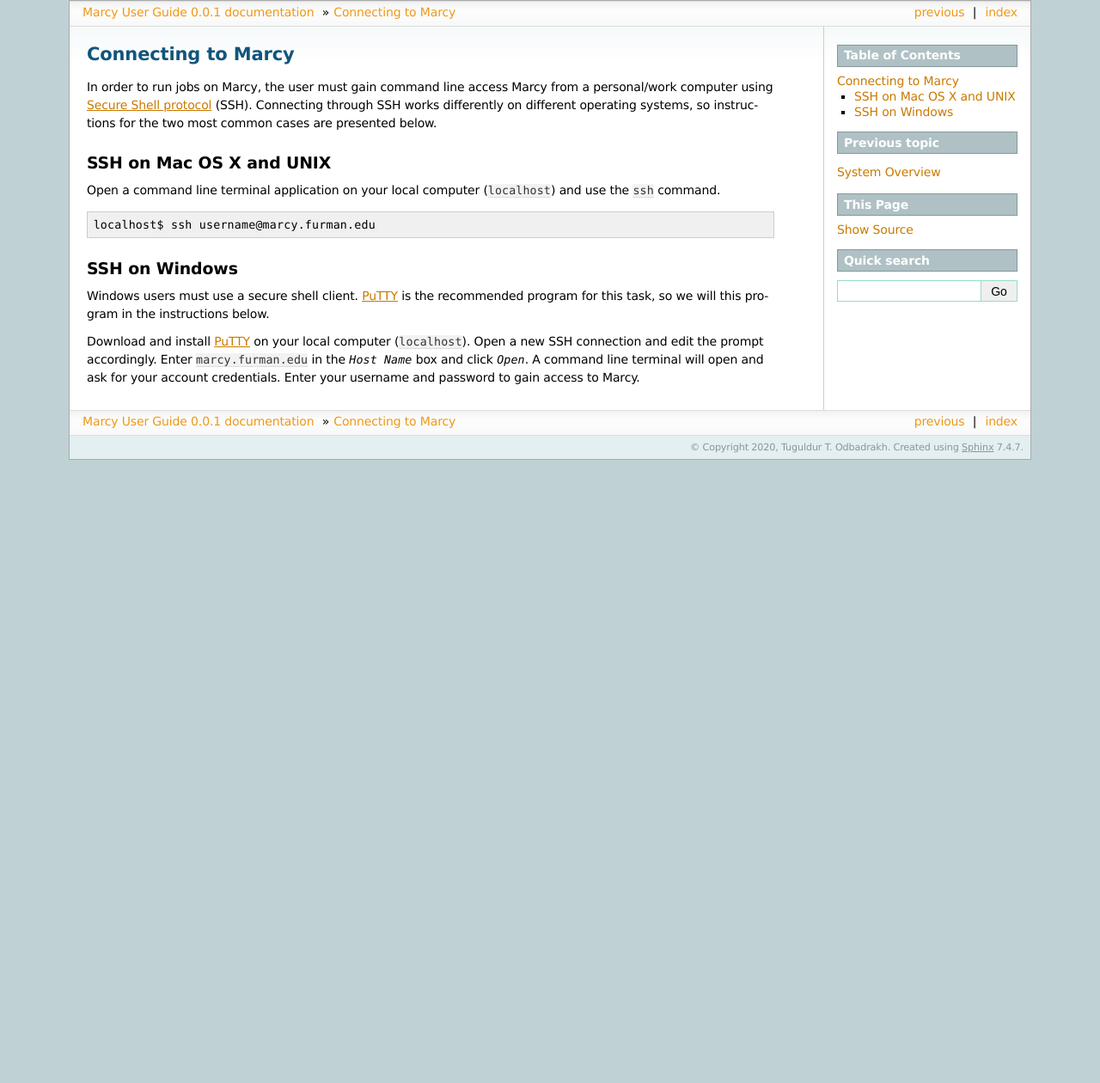
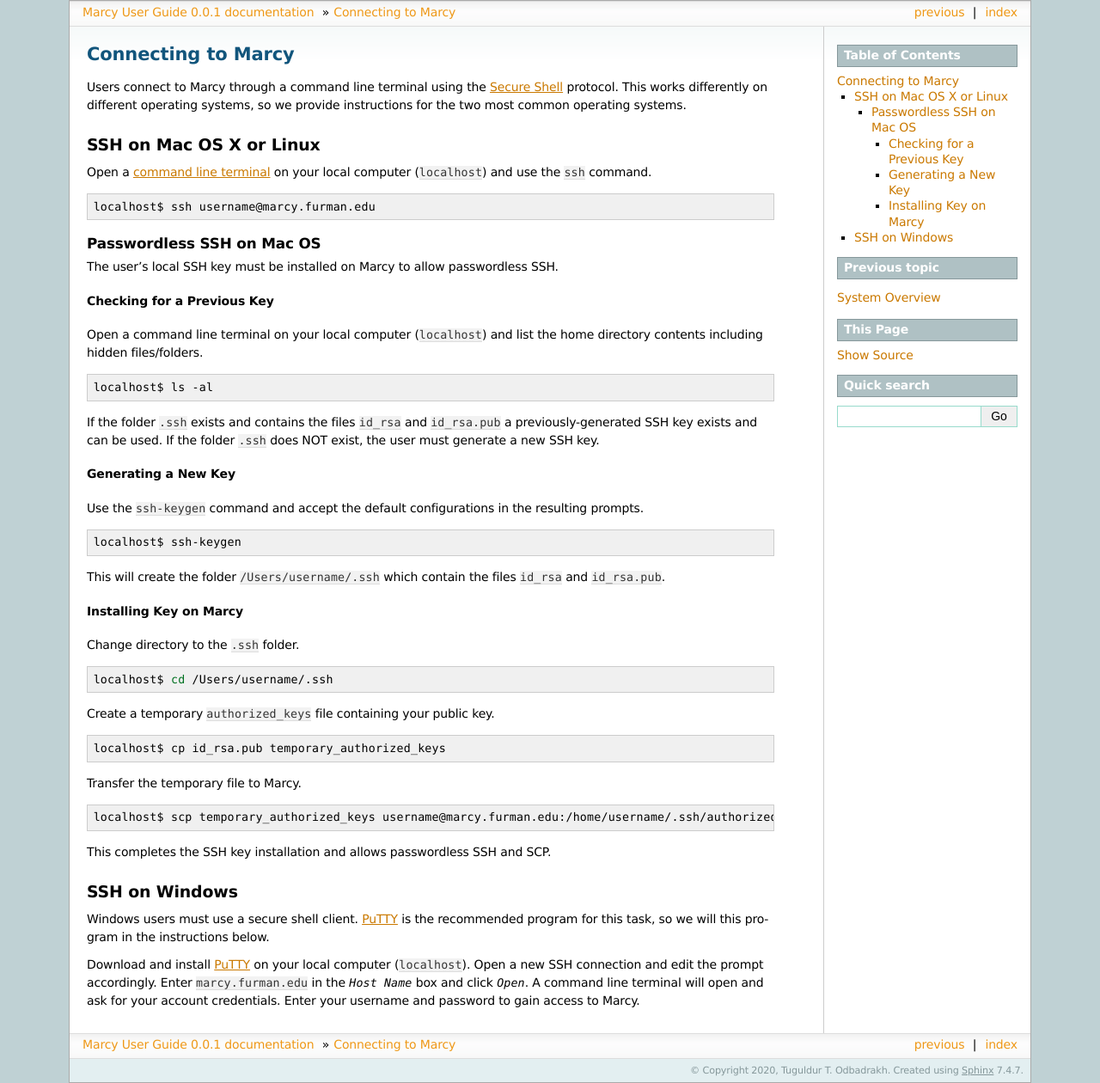
Before and after one commit to mercuryconsortium/marcy, a Sphinx documentation site: the page built from source/connecting.rst, in a window 1280 px wide. Shown: the whole page at 86% size. Built offline with Sphinx 7.4.7, drawn with Linux system fonts in a browser that asks for light colours; before the commit the page ends 900 px from its top, so only the background shows below that.

Commit message:
completed passwordless ssh on mac

```diff
--- a/source/connecting.rst
+++ b/source/connecting.rst
@@ -1,20 +1,67 @@
 *******************
 Connecting to Marcy
 *******************
-In order to run jobs on Marcy, the user must gain command line access Marcy from a
-personal/work computer using `Secure Shell protocol <https://www.ssh.com>`_ (SSH).
-Connecting through SSH works differently on different operating systems, so instructions
-for the two most common cases are presented below.
+Users connect to Marcy through a command line terminal using the `Secure Shell <https://www.ssh.org>`_
+protocol. This works differently on different operating systems, so we provide instructions for the
+two most common operating systems.
 
-SSH on Mac OS X and UNIX
+SSH on Mac OS X or Linux
 ========================
-Open a command line terminal application on your local computer (``localhost``) and
-use the ``ssh`` command.
+Open a `command line terminal <https://help.gnome.org/users/gnome-terminal/stable/>`_  on your local
+computer (``localhost``) and use the ``ssh`` command.
 
 .. code-block:: bash
 
    localhost$ ssh username@marcy.furman.edu
 
+Passwordless SSH on Mac OS
+--------------------------
+The user's local SSH key must be installed on Marcy to allow passwordless SSH.
+
+Checking for a Previous Key
+^^^^^^^^^^^^^^^^^^^^^^^^^^^
+Open a command line terminal on your local computer (``localhost``) and list the home directory
+contents including hidden files/folders.
+
+.. code-block:: bash
+
+   localhost$ ls -al
+
+If the folder ``.ssh`` exists and contains the files ``id_rsa`` and ``id_rsa.pub`` a previously-generated
+SSH key exists and can be used. If the folder ``.ssh`` does NOT exist, the user must generate a new
+SSH key.
+
+Generating a New Key
+^^^^^^^^^^^^^^^^^^^^
+Use the ``ssh-keygen`` command and accept the default configurations in the resulting prompts.
+
+.. code-block:: bash
+
+   localhost$ ssh-keygen
+
+This will create the folder ``/Users/username/.ssh`` which contain the files ``id_rsa`` and ``id_rsa.pub``.
+
+Installing Key on Marcy
+^^^^^^^^^^^^^^^^^^^^^^^
+Change directory to the ``.ssh`` folder.
+
+.. code-block:: bash
+
+   localhost$ cd /Users/username/.ssh
+
+Create a temporary ``authorized_keys`` file containing your public key.
+
+.. code-block:: bash
+
+   localhost$ cp id_rsa.pub temporary_authorized_keys
+
+Transfer the temporary file to Marcy.
+
+.. code-block:: bash
+
+   localhost$ scp temporary_authorized_keys username@marcy.furman.edu:/home/username/.ssh/authorized_keys
+
+This completes the SSH key installation and allows passwordless SSH and SCP.
 
 SSH on Windows
 ==============
```
Also changed, not shown: 1 other file.
